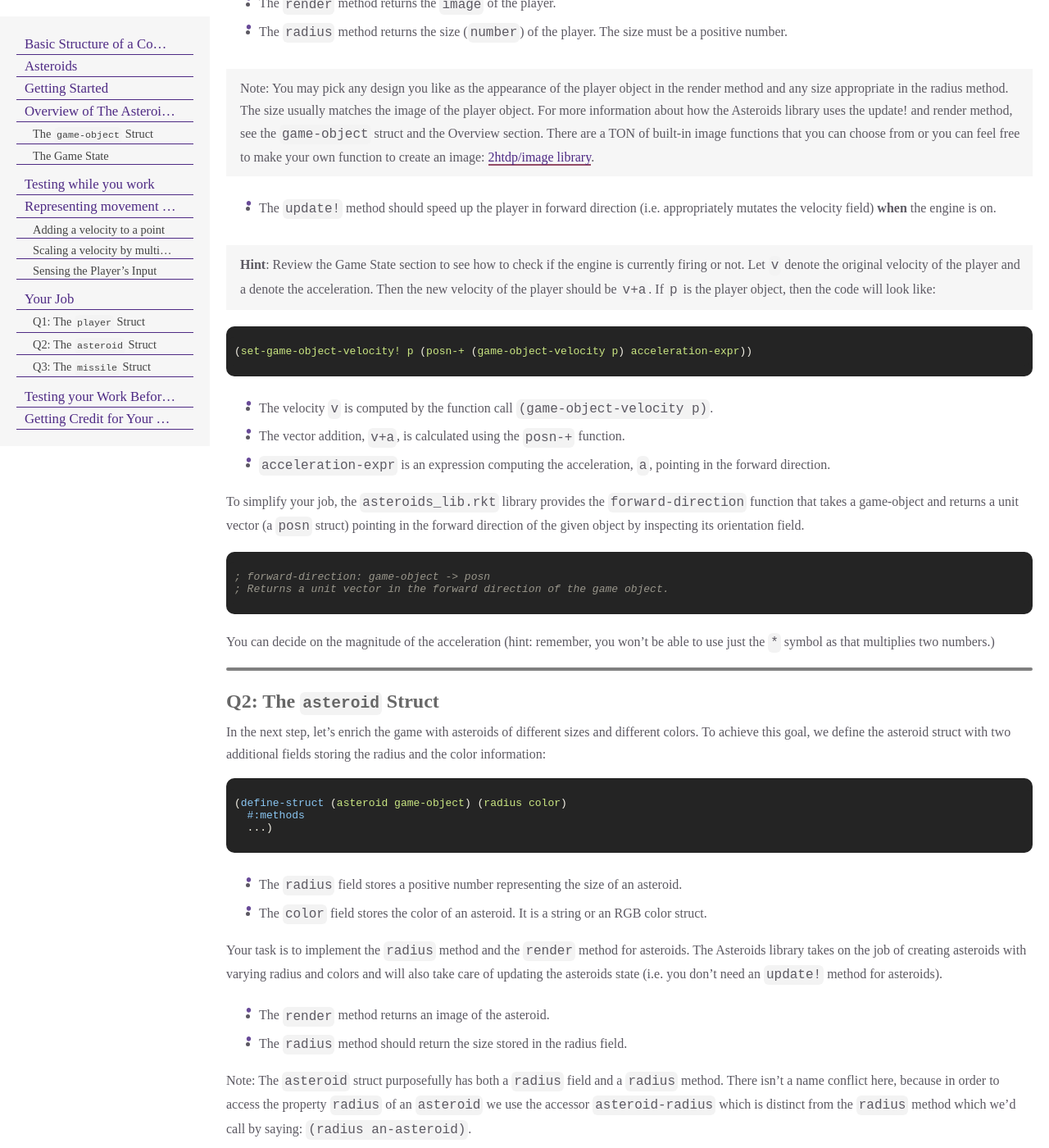
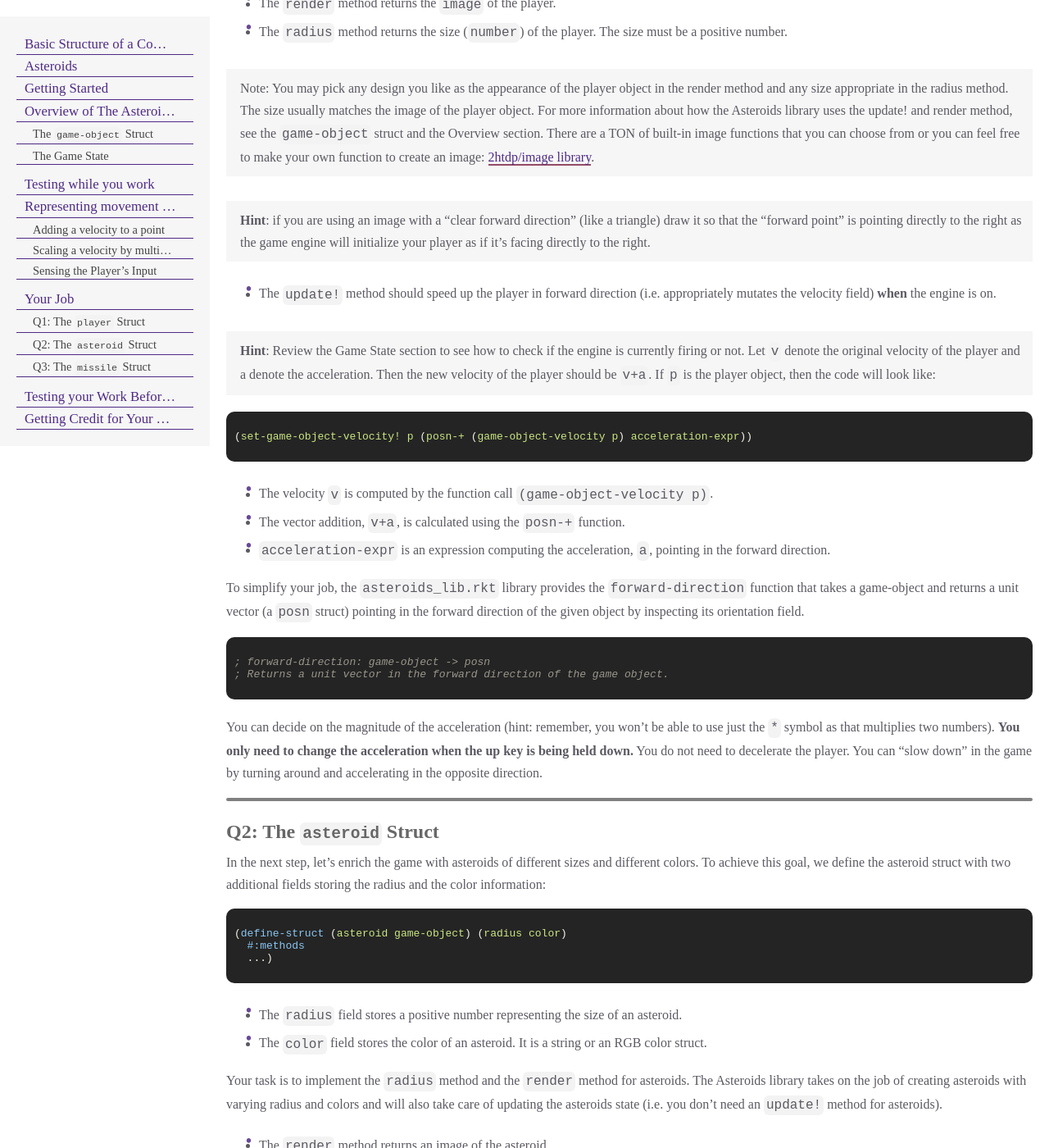
Before and after one commit to shhyou/bain-cs111-web-fork, a Jekyll site: the page built from pages/_assignments/tutorials/tutorial_8/tutorial_8.md, in a window 1280 px wide and 1400 px high, scrolled down 6929 px. Shown: the whole window at 82% size. Built offline with Jekyll 4.4.1, drawn with Linux system fonts in a browser that asks for light colours; some web fonts are replaced.

Commit message:
t8: bug fix

````diff
--- a/pages/_assignments/tutorials/tutorial_8/tutorial_8.md
+++ b/pages/_assignments/tutorials/tutorial_8/tutorial_8.md
@@ -208,6 +208,8 @@ Let’s start by implementing the `player` struct. Right now, the player does no
 
 > Note: You may pick any design you like as the appearance of the player object in the render method and any size appropriate in the radius method. The size usually matches the image of the player object. For more information about how the Asteroids library uses the update! and render method, see the `game-object` struct and the Overview section. There are a TON of built-in image functions that you can choose from or you can feel free to make your own function to create an image: [2htdp/image library](https://docs.racket-lang.org/teachpack/2htdpimage.html).
 
+> **Hint**: if you are using an image with a "clear forward direction" (like a triangle) draw it so that the "forward point" is pointing directly to the right as the game engine will initialize your player as if it's facing directly to the right.
+
 * The `update!` method should speed up the player in forward direction (i.e. appropriately mutates the velocity field) **when** the engine is on.
 
 > **Hint**: Review the Game State section to see how to check if the engine is currently firing or not. Let `v` denote the original velocity of the player and a denote the acceleration. Then the new velocity of the player should be `v+a`. If `p` is the player object, then the code will look like:
@@ -228,7 +230,7 @@ To simplify your job, the `asteroids_lib.rkt` library provides the `forward-dire
 ; Returns a unit vector in the forward direction of the game object.
 ```
 
-You can decide on the magnitude of the acceleration (hint: remember, you won't be able to use just the `*` symbol as that multiplies two numbers.)
+You can decide on the magnitude of the acceleration (hint: remember, you won't be able to use just the `*` symbol as that multiplies two numbers). **You only need to change the acceleration when the up key is being held down.** You do not need to decelerate the player. You can "slow down" in the game by turning around and accelerating in the opposite direction.
 
 * * *
 
````
Also changed, not shown: 2 other files.
